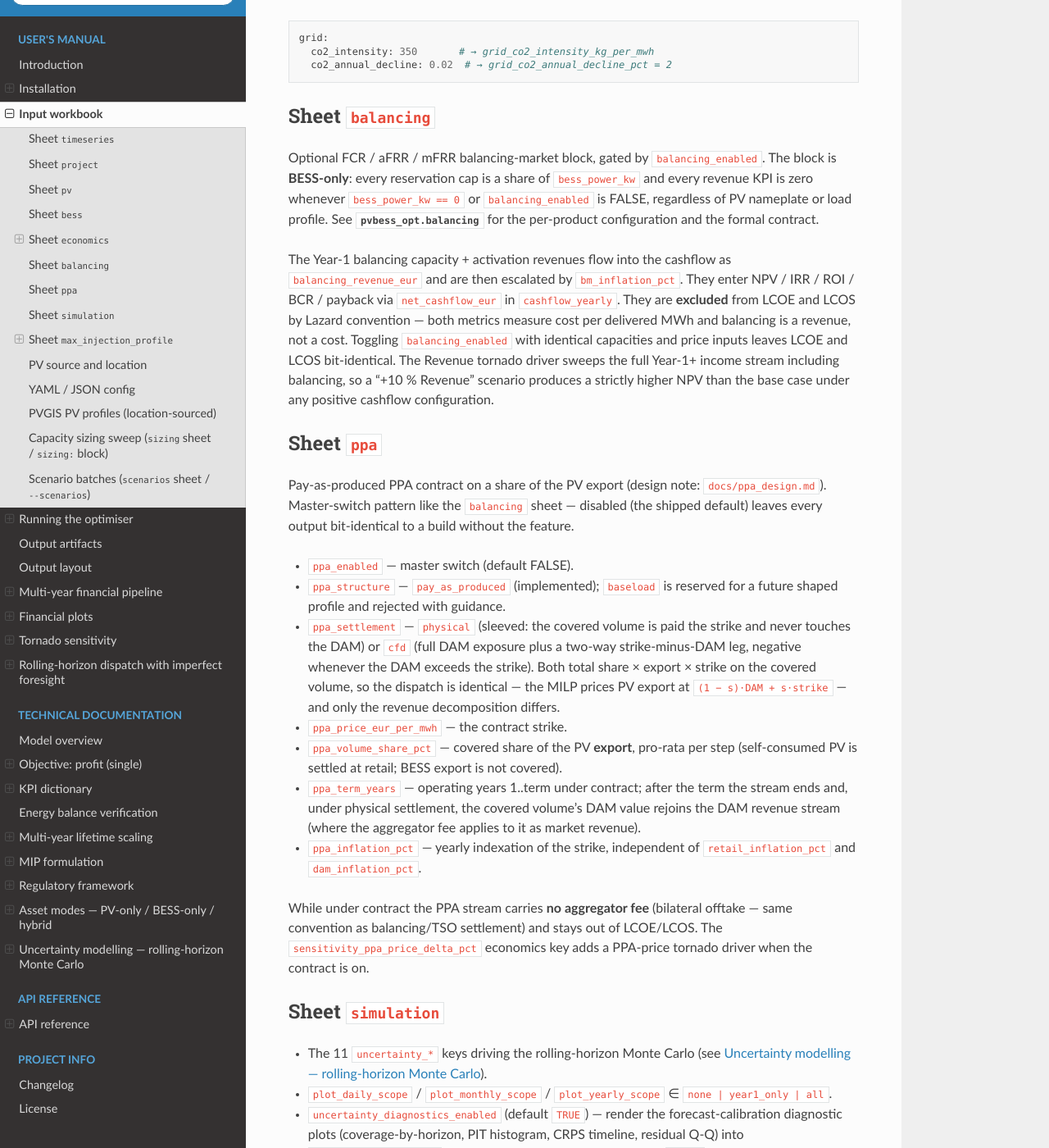
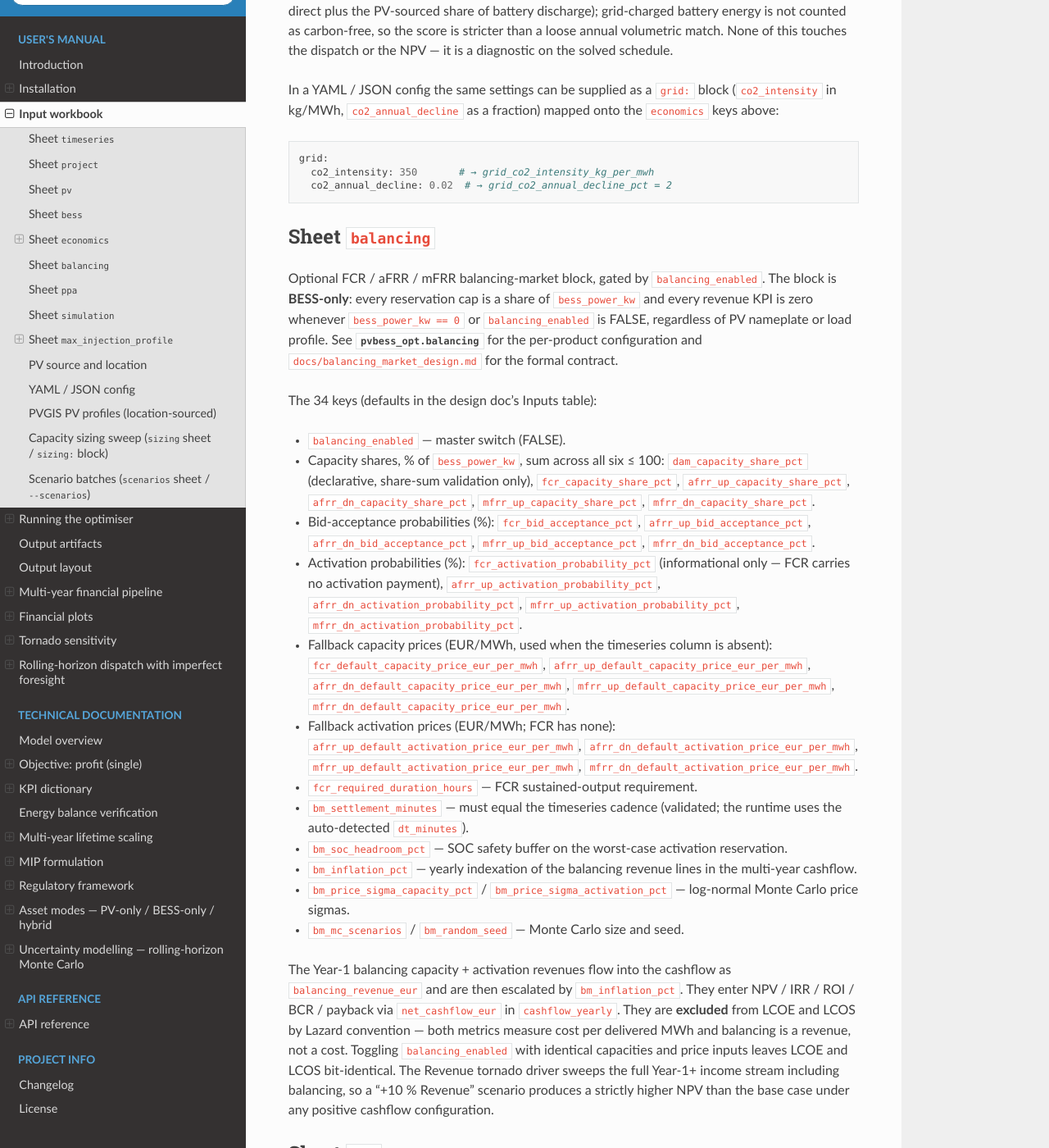
Before and after one commit to lamproskonstantellos/pv-bess-optimizer, a Sphinx documentation site: the page built from docs/source/users.guide/inputs.rst, in a window 1280 px wide and 1400 px high, scrolled down 4832 px. Shown: the whole window at 82% size. Built offline with Sphinx 7.4.7 and the Read the Docs theme 3.1.0, drawn with Linux system fonts in a browser that asks for light colours; some of the changed text lies outside the part shown.

Commit message:
fix(consistency): close the cross-artifact matrix gaps
Phase-6 consistency matrix findings, both documentation-side:

- users.guide/inputs.rst now enumerates every schema key it is the
  reference for: the full 34-key balancing block (shares,
  probabilities, fallback prices, FCR duration, settlement, headroom,
  indexation, MC sigmas/count/seed), all 12 uncertainty_* simulation
  keys by name, the sensitivity_ppa_price_delta_pct driver, and the
  four LCOE/LCOS benchmark-band keys (presentation-only). Previously
  the balancing keys were deferred wholesale to the module docs and
  the simulation lead said '11 uncertainty_* keys'.
- economics_design.md spells out all five per-product balancing
  aggregates in the canonical-revenue table instead of abbreviating
  the middle three with an ellipsis, so the nine-aggregate enumeration
  is literally greppable.

Matrix re-run: all cells pass (two heuristic flags adjudicated as
real non-workbook symbols: dt_minutes is the derived cadence param;
project_end_year / capex_year are financial KPI keys).

```diff
--- a/docs/source/users.guide/inputs.rst
+++ b/docs/source/users.guide/inputs.rst
@@ -191,7 +191,15 @@ Sheet ``economics``
 * ``sensitivity_enabled`` / ``sensitivity_capex_delta_pct`` /
   ``sensitivity_opex_delta_pct`` /
   ``sensitivity_revenue_delta_pct`` /
-  ``sensitivity_discount_rate_delta_pp`` — tornado configuration.
+  ``sensitivity_discount_rate_delta_pp`` /
+  ``sensitivity_ppa_price_delta_pct`` — tornado configuration (the
+  PPA-price driver activates only with an enabled contract).
+* ``benchmark_lcoe_low_eur_per_mwh`` / ``benchmark_lcoe_high_eur_per_mwh``
+  / ``benchmark_lcos_low_eur_per_mwh`` /
+  ``benchmark_lcos_high_eur_per_mwh`` — Lazard 2024 band overlays
+  drawn on the LCOE / LCOS summary plots (defaults 30 / 85 and
+  157 / 274 EUR/MWh); presentation-only, never enter the metric
+  computation.
 
 Debt / equity leverage
 ~~~~~~~~~~~~~~~~~~~~~~~~
@@ -273,8 +281,48 @@ Optional FCR / aFRR / mFRR balancing-market block, gated by
 cap is a share of ``bess_power_kw`` and every revenue KPI is zero
 whenever ``bess_power_kw == 0`` or ``balancing_enabled`` is FALSE,
 regardless of PV nameplate or load profile.  See
-:mod:`pvbess_opt.balancing` for the per-product configuration and the
-formal contract.
+:mod:`pvbess_opt.balancing` for the per-product configuration and
+``docs/balancing_market_design.md`` for the formal contract.
+
+The 34 keys (defaults in the design doc's Inputs table):
+
+* ``balancing_enabled`` — master switch (FALSE).
+* Capacity shares, % of ``bess_power_kw``, sum across all six ≤ 100:
+  ``dam_capacity_share_pct`` (declarative, share-sum validation only),
+  ``fcr_capacity_share_pct``, ``afrr_up_capacity_share_pct``,
+  ``afrr_dn_capacity_share_pct``, ``mfrr_up_capacity_share_pct``,
+  ``mfrr_dn_capacity_share_pct``.
+* Bid-acceptance probabilities (%): ``fcr_bid_acceptance_pct``,
+  ``afrr_up_bid_acceptance_pct``, ``afrr_dn_bid_acceptance_pct``,
+  ``mfrr_up_bid_acceptance_pct``, ``mfrr_dn_bid_acceptance_pct``.
+* Activation probabilities (%): ``fcr_activation_probability_pct``
+  (informational only — FCR carries no activation payment),
+  ``afrr_up_activation_probability_pct``,
+  ``afrr_dn_activation_probability_pct``,
+  ``mfrr_up_activation_probability_pct``,
+  ``mfrr_dn_activation_probability_pct``.
+* Fallback capacity prices (EUR/MWh, used when the timeseries column
+  is absent): ``fcr_default_capacity_price_eur_per_mwh``,
+  ``afrr_up_default_capacity_price_eur_per_mwh``,
+  ``afrr_dn_default_capacity_price_eur_per_mwh``,
+  ``mfrr_up_default_capacity_price_eur_per_mwh``,
+  ``mfrr_dn_default_capacity_price_eur_per_mwh``.
+* Fallback activation prices (EUR/MWh; FCR has none):
+  ``afrr_up_default_activation_price_eur_per_mwh``,
+  ``afrr_dn_default_activation_price_eur_per_mwh``,
+  ``mfrr_up_default_activation_price_eur_per_mwh``,
+  ``mfrr_dn_default_activation_price_eur_per_mwh``.
+* ``fcr_required_duration_hours`` — FCR sustained-output requirement.
+* ``bm_settlement_minutes`` — must equal the timeseries cadence
+  (validated; the runtime uses the auto-detected ``dt_minutes``).
+* ``bm_soc_headroom_pct`` — SOC safety buffer on the worst-case
+  activation reservation.
+* ``bm_inflation_pct`` — yearly indexation of the balancing revenue
+  lines in the multi-year cashflow.
+* ``bm_price_sigma_capacity_pct`` / ``bm_price_sigma_activation_pct``
+  — log-normal Monte Carlo price sigmas.
+* ``bm_mc_scenarios`` / ``bm_random_seed`` — Monte Carlo size and
+  seed.
 
 The Year-1 balancing capacity + activation revenues flow into the
 cashflow as ``balancing_revenue_eur`` and are then escalated by
@@ -325,8 +373,15 @@ economics key adds a PPA-price tornado driver when the contract is on.
 Sheet ``simulation``
 --------------------
 
-* The 11 ``uncertainty_*`` keys driving the rolling-horizon Monte
-  Carlo (see :doc:`/technical.documentation/uncertainty_modelling`).
+* The 12 ``uncertainty_*`` keys driving the rolling-horizon Monte
+  Carlo — ``uncertainty_enabled``, ``uncertainty_compare_sources``,
+  ``uncertainty_n_seeds``, ``uncertainty_window_hours``,
+  ``uncertainty_commit_hours``, ``uncertainty_dam_enabled``,
+  ``uncertainty_pv_enabled``, ``uncertainty_load_enabled``,
+  ``uncertainty_sigma_dam``, ``uncertainty_sigma_pv``,
+  ``uncertainty_sigma_load``, ``uncertainty_diagnostics_enabled`` —
+  with their defaults tabulated in
+  :doc:`/technical.documentation/uncertainty_modelling`.
 * ``plot_daily_scope`` / ``plot_monthly_scope`` /
   ``plot_yearly_scope`` ∈ ``none | year1_only | all``.
 * ``uncertainty_diagnostics_enabled`` (default ``TRUE``) — render the
```
Also changed, not shown: docs/economics_design.md (+4 -1 lines).
